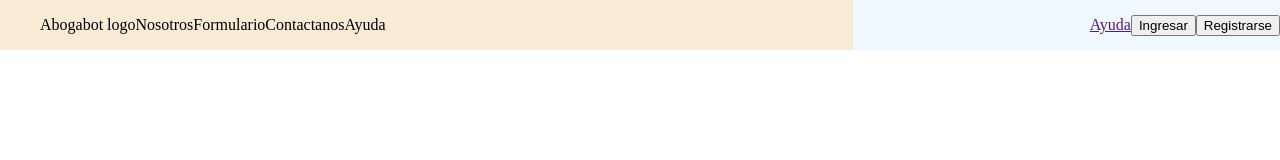
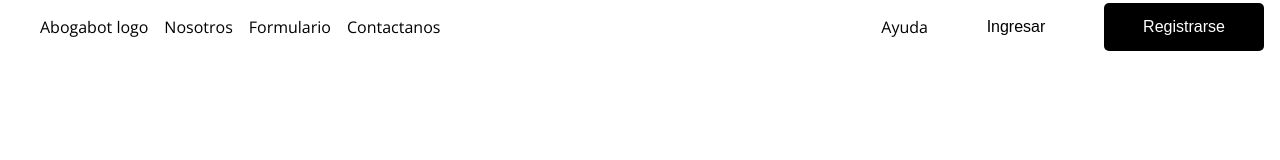
Before and after one commit to Sebastian-Rob-Cam/Abogabot, a plain HTML site: page index.html in a window 1280 px wide. Drawn offline with nearby package versions, Linux system fonts and the light colour scheme.

Commit message:
Primer preliminar de navbar

```diff
--- a/index.html
+++ b/index.html
@@ -16,13 +16,12 @@
                     <li><a href="">Nosotros</a></li>
                     <li><a href="">Formulario</a></li>
                     <li><a href="">Contactanos</a></li>
-                    <li><a href="">Ayuda</a></li>
                 </ul>
            </div>
             <div id="rightSide">
                 <a href="">Ayuda</a>
-                <button>Ingresar</button>
-                <button>Registrarse</button>
+                <button id="loginButton">Ingresar</button>
+                <button id="registerButton">Registrarse</button>
             </div>
         </nav>
     </header>
--- a/styles/components.css
+++ b/styles/components.css
@@ -1,4 +1,7 @@
+@import url('https://fonts.googleapis.com/css2?family=Open+Sans:wght@300;400;500;700&display=swap');
+
 body {
+    font-family: 'Open Sans', sans-serif;
     margin: 0;
     padding: 0;
 }
@@ -16,13 +19,14 @@ header nav {
 }
 /* Left side of the navbar */
 #leftSide {
-    background-color: antiquewhite;
     display: flex;
     flex-direction: row;
-    justify-content: space-between;
     align-items: center;
 }
 #leftSide ul {
+    display: grid;
+    grid-template-columns: auto auto auto auto;
+    grid-gap: 1em;
     list-style: none;
     overflow: hidden;
 }
@@ -38,9 +42,48 @@ header nav {
 
 /* Right side of the navbar */
 #rightSide {
-    background-color: aliceblue;
-    display: flex;
-    flex-direction: row;
+    display: grid;
+    grid-template-columns: auto auto auto;
+    grid-gap: 0.5em;
     justify-content: flex-end;
     align-items: center;
+    margin-right: 1em;
 }
+
+#rightSide a {
+    text-decoration: none;
+    color: inherit;
+}
+
+#loginButton {
+    height: 3em;
+    width: 10em;
+    font-size: 1em;
+    background-color: #FFFFFF;
+    border: none;
+    cursor: pointer;
+    transition: all 0.5s;
+}
+
+#loginButton:hover {
+    background-color: rgba(0, 0, 0, 0.3);
+    color: #FFFFFF;
+    border-radius: 5px;
+}
+
+#registerButton {
+    height: 3em;
+    width: 10em;
+    font-size: 1em;
+    font-weight: 400;
+    background-color: #000000;
+    color: #FFFFFF;
+    border: none;
+    border-radius: 5px;
+    cursor: pointer;
+    transition: all 0.5s;
+}
+
+#registerButton:hover {
+    background-color: rgba(0, 0, 0, 0.7);
+}
```
